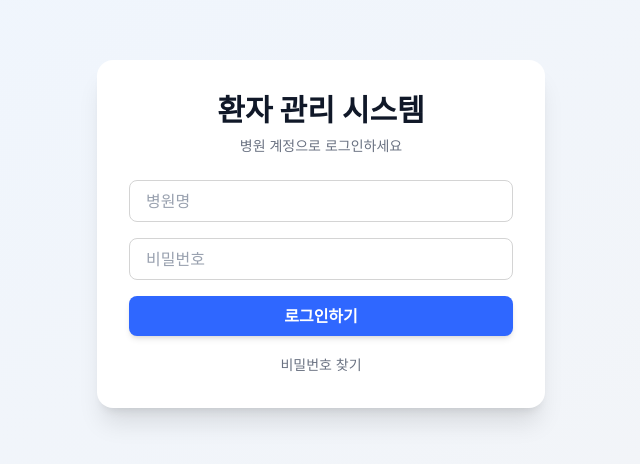
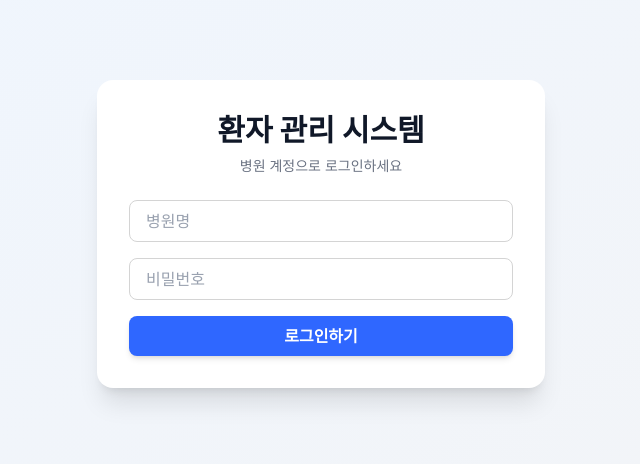
Before and after one commit to Pong0882/SSAIREN, a React (Vite) app in the folder FE/ssairen/: page /login in a window 1280 px wide. Shown: the part 166-630 px from the top of the page, without its empty margins (319-959 px from the left). Built offline with nearby package versions, Linux system fonts and the light colour scheme; no server answers.

Commit message:
fix: 비밀번호 찾기 버튼 및 로직 삭제

```diff
--- a/FE/ssairen/src/components/blocks/LoginForm.tsx
+++ b/FE/ssairen/src/components/blocks/LoginForm.tsx
@@ -8,7 +8,6 @@ interface LoginFormProps {
   onSubmit: (e: FormEvent<HTMLFormElement>) => void
   isLoading?: boolean
   error?: string
-  onForgotPassword?: () => void
 }
 
 export default function LoginForm({
@@ -16,8 +15,7 @@ export default function LoginForm({
   onInputChange,
   onSubmit,
   isLoading = false,
-  error,
-  onForgotPassword
+  error
 }: LoginFormProps) {
   return (
     <div className="space-y-6">
@@ -71,19 +69,6 @@ export default function LoginForm({
         >
           로그인하기
         </Button>
-
-        {/* 비밀번호 찾기 */}
-        {onForgotPassword && (
-          <div className="text-center">
-            <button
-              type="button"
-              onClick={onForgotPassword}
-              className="text-sm text-gray-500 hover:text-gray-700 transition-colors"
-            >
-              비밀번호 찾기
-            </button>
-          </div>
-        )}
       </form>
     </div>
   )
--- a/FE/ssairen/src/features/auth/hooks/useLogin.ts
+++ b/FE/ssairen/src/features/auth/hooks/useLogin.ts
@@ -62,18 +62,11 @@ export const useLogin = () => {
     }
   }
 
-  // 비밀번호 찾기 핸들러
-  const handleForgotPassword = () => {
-    // 비밀번호 찾기 기능 (추후 구현)
-    // navigate('/forgot-password')
-  }
-
   return {
     formData,
     isLoading,
     error,
     handleInputChange,
     handleSubmit,
-    handleForgotPassword,
   }
 }
--- a/FE/ssairen/src/pages/LoginPage.tsx
+++ b/FE/ssairen/src/pages/LoginPage.tsx
@@ -9,7 +9,6 @@ export default function LoginPage() {
     error,
     handleInputChange,
     handleSubmit,
-    handleForgotPassword,
   } = useLogin()
 
   return (
@@ -20,7 +19,6 @@ export default function LoginPage() {
         onSubmit={handleSubmit}
         isLoading={isLoading}
         error={error}
-        onForgotPassword={handleForgotPassword}
       />
     </AuthLayout>
   )
```
